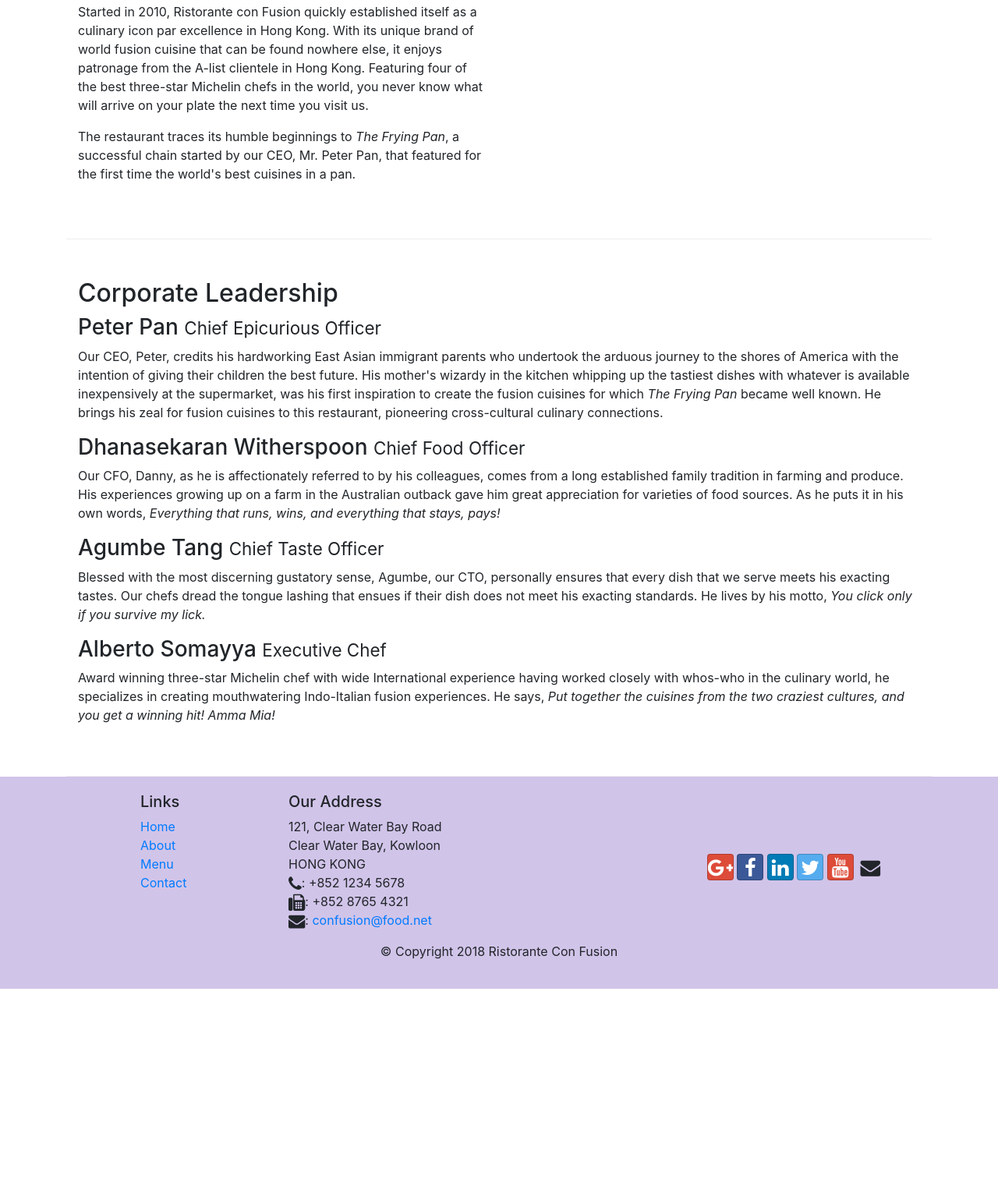
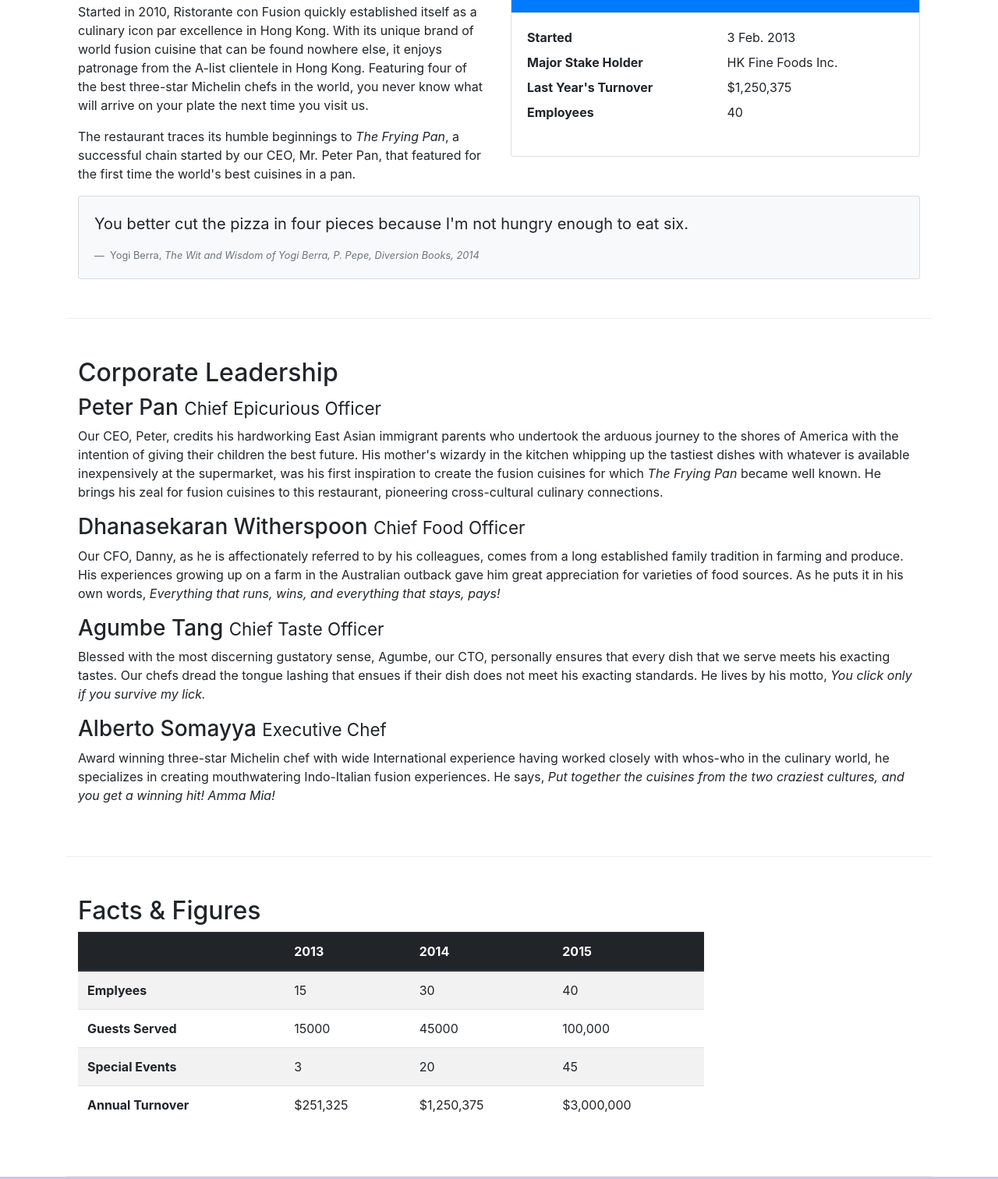
Before and after one commit to erickpr0/Bootstrap, a website: page aboutus.html in a window 1280 px wide. Shown: the part 558-2070 px from the top of the page at 78% size. Before the commit the page ends 1826 px from the top, so only its background shows below. Drawn offline with nearby package versions, Linux system fonts and the light colour scheme.

Commit message:
Tables and Cards

```diff
--- a/aboutus.html
+++ b/aboutus.html
@@ -57,13 +57,38 @@
             </div>
         </div>
 
-        <div class="row-content">
+        <div class="row row-content">
             <div class="col-sm-6">
                 <h2>Our History</h2>
                 <p>Started in 2010, Ristorante con Fusion quickly established itself as a culinary icon par excellence in Hong Kong. With its unique brand of world fusion cuisine that can be found nowhere else, it enjoys patronage from the A-list clientele in Hong Kong.  Featuring four of the best three-star Michelin chefs in the world, you never know what will arrive on your plate the next time you visit us.</p>
                 <p>The restaurant traces its humble beginnings to <em>The Frying Pan</em>, a successful chain started by our CEO, Mr. Peter Pan, that featured for the first time the world's best cuisines in a pan.</p>
             </div>
-            <div>
+            <div class="col-sm">
+                <div class="card">
+                    <h3 class="card-header bg-primary text-white">Facts At a Glance</h3>
+                    <div class="card-body">
+                        <dl class="row">
+                            <dt class="col-6">Started</dt>
+                            <dd class="col-6">3 Feb. 2013</dd>
+                            <dt class="col-6">Major Stake Holder</dt>
+                            <dd class="col-6">HK Fine Foods Inc.</dd>
+                            <dt class="col-6">Last Year's Turnover</dt>
+                            <dd class="col-6">$1,250,375</dd>
+                            <dt class="col-6">Employees</dt>
+                            <dd class="col-6">40</dd>
+                        </dl>
+                    </div>
+                </div>
+            </div>
+            <div class="col-12">
+                <div class="card card-body bg-light">
+                    <blockquote class="blockquote">
+                        <p class="mb-0">You better cut the pizza in four pieces because I'm not hungry enough to eat six.</p>
+                    </blockquote>
+                    <footer class="blockquote-footer">
+                        Yogi Berra, <cite title="Source Title">The Wit and Wisdom of Yogi Berra, P. Pepe, Diversion Books, 2014</cite>
+                    </footer>
+                </div>
             </div>
         </div>
 
@@ -79,6 +104,54 @@
                 <p class="d-none d-sm-block">Blessed with the most discerning gustatory sense, Agumbe, our CTO, personally ensures that every dish that we serve meets his exacting tastes. Our chefs dread the tongue lashing that ensues if their dish does not meet his exacting standards. He lives by his motto, <em>You click only if you survive my lick.</em></p>
                 <h3>Alberto Somayya <small>Executive Chef</small></h3>
                 <p class="d-none d-sm-block">Award winning three-star Michelin chef with wide International experience having worked closely with whos-who in the culinary world, he specializes in creating mouthwatering Indo-Italian fusion experiences. He says, <em>Put together the cuisines from the two craziest cultures, and you get a winning hit! Amma Mia!</em></p>
+            </div>
+       </div>
+
+       <div class="row-content">
+            <div class="col-12 col-sm-9">
+                <h2>Facts &amp; Figures</h2>
+                <div class="table-responsive">
+                    <table class="table table-striped">
+                        <thead class="thead-dark">
+                            <tr>
+                                <th>&nbsp;</th>
+                                <th>2013</th>
+                                <th>2014</th>
+                                <th>2015</th>
+                            </tr>
+                        </thead>
+                        <tbody>
+                            <tr>
+                                <th>Emplyees</th>
+                                <td>15</td>
+                                <td>30</td>
+                                <td>40</td>
+                            </tr>
+                            <tr>
+                                <th>Guests Served</th>
+                                <td>15000</td>
+                                <td>45000</td>
+                                <td>100,000</td>
+                            </tr>
+                            <tr>
+                                <th>Special Events</th>
+                                <td>3</td>
+                                <td>20</td>
+                                <td>45</td>
+                            </tr>
+                            <tr>
+                                <th>Annual Turnover</th>
+                                <td>$251,325</td>
+                                <td>$1,250,375</td>
+                                <td>$3,000,000</td>
+                            </tr>
+                        </tbody>
+                    </table>
+
+                </div>
+            </div>
+            <div class="col-12 col-sm-3">
+
             </div>
        </div>
 
```
